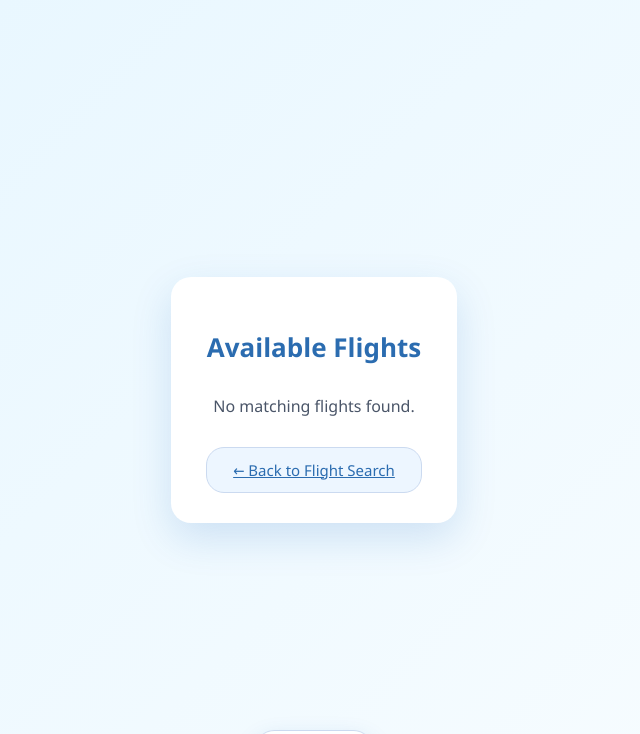
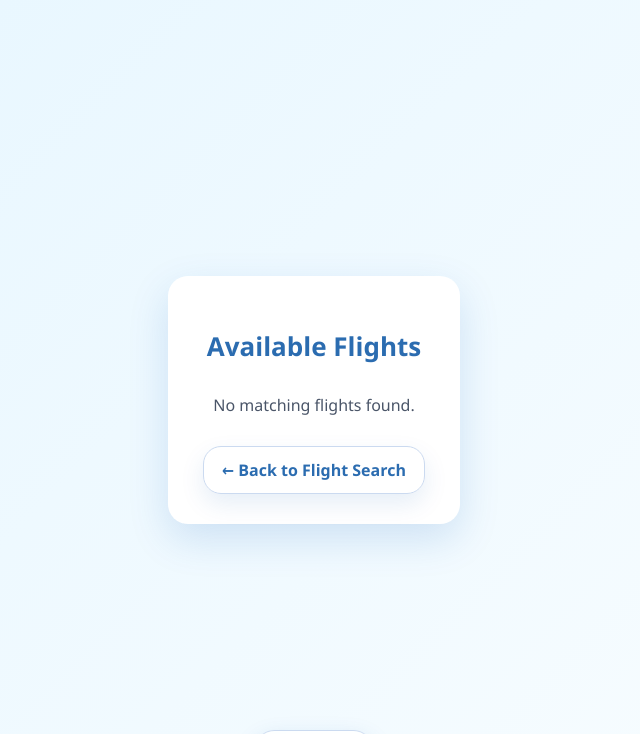
Before and after one commit to yoniepstein172/final-fly-tau-28, a Flask app: page /flights-results in a window 1280 px wide. Shown: the top 734 px of the page, without its empty margins (326-966 px from the left). Run offline with Flask 3, Linux system fonts and the light colour scheme; data comes from the database, SQL or seed files in the repository; data that the repository does not hold is empty.

Commit message:
Change back button class to 'secondary-button'

```diff
--- a/templates/flights_results.html
+++ b/templates/flights_results.html
@@ -50,7 +50,7 @@
     {% endif %}
 
     <div class="back-form">
-        <a href="/choose-flights" class="back-button">
+        <a href="/choose-flights" class="secondary-button">
             ← Back to Flight Search
         </a>
     </div>
```
